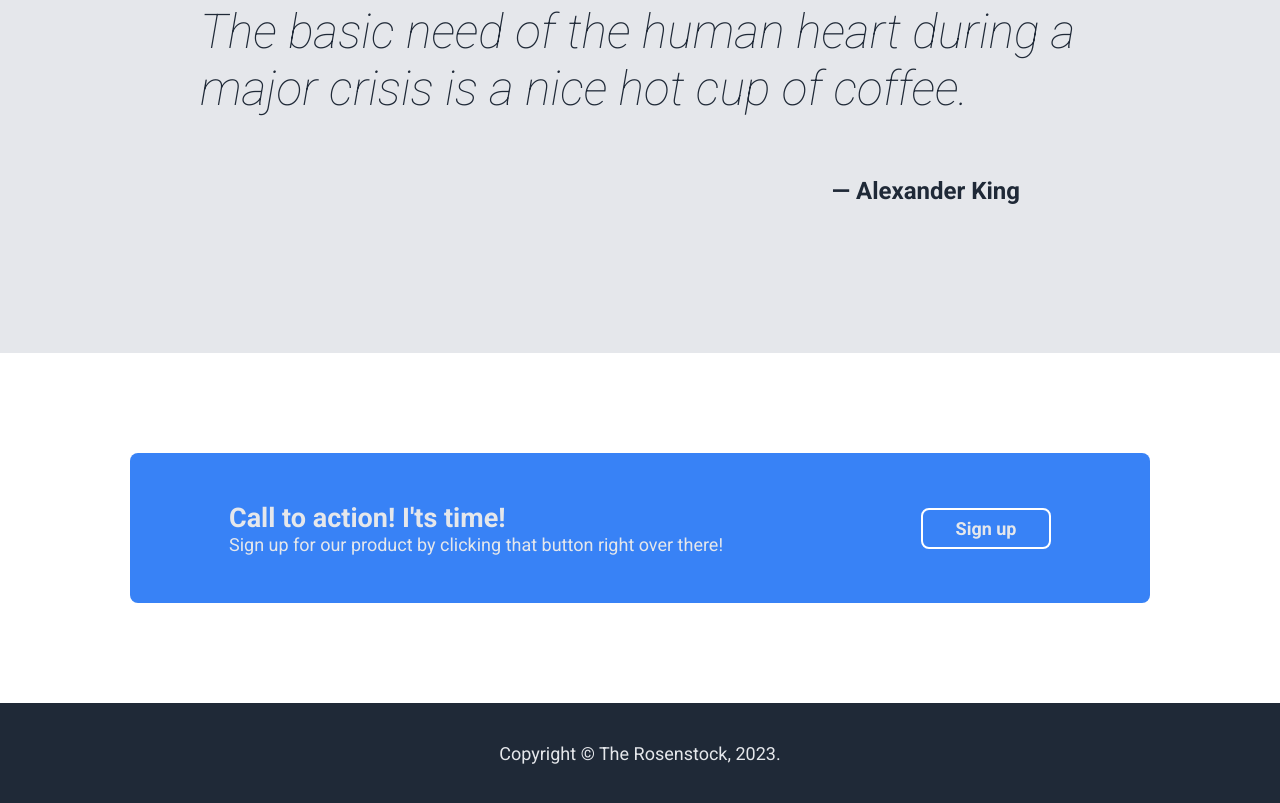
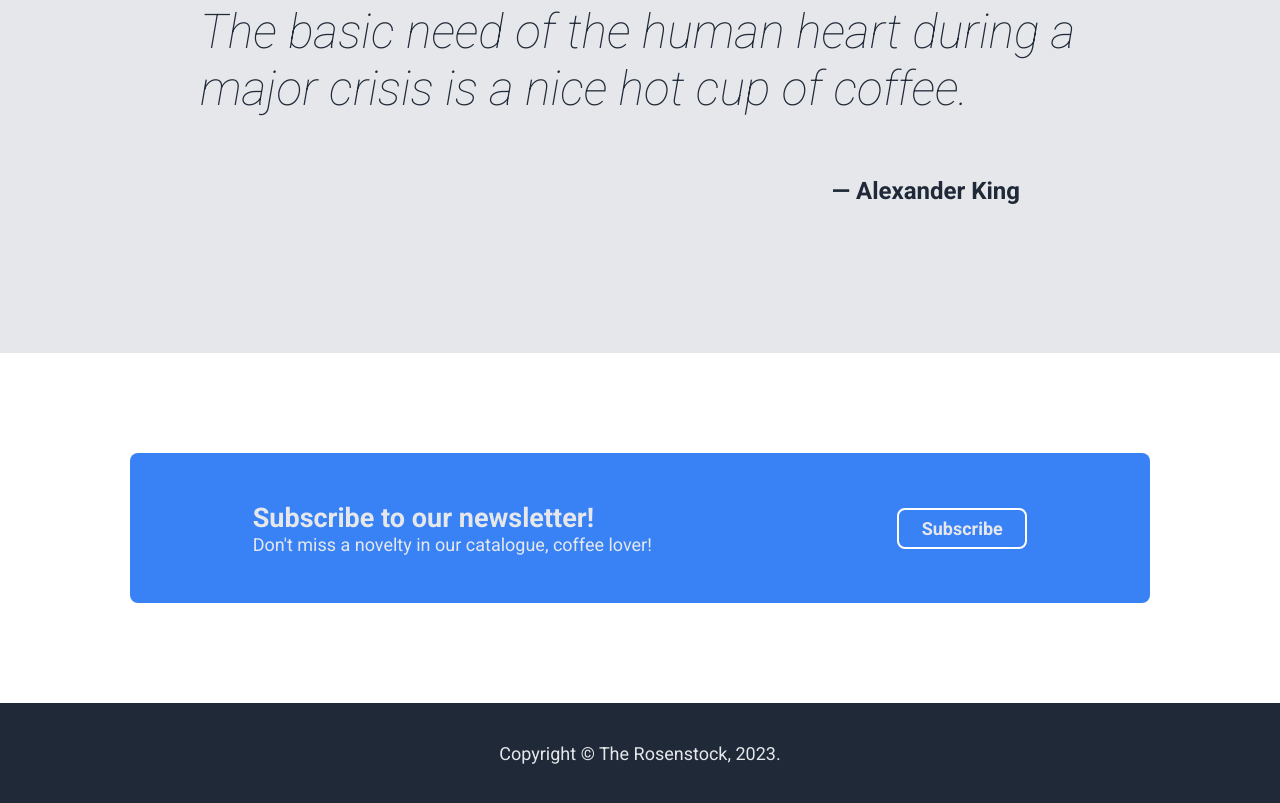
Before and after one commit to therosenstock/landingpage, a plain HTML site: page index.html in a window 1280 px wide. Shown: the part 1247-2050 px from the top of the page. Drawn offline with Linux system fonts and the light colour scheme.

Commit message:
action bug resolved

```diff
--- a/index.html
+++ b/index.html
@@ -69,11 +69,11 @@
         <section class="main-action">
             <div class="action-block">
                 <div class="action-info">
-                    <h2>Call to action! I'ts time!</h2>
-                    <p>Sign up for our product by clicking that button right over there!</p>
+                    <h2>Subscribe to our newsletter!</h2>
+                    <p>Don't miss a novelty in our catalogue, coffee lover!</p>
                 </div>
                 <div class="action-btn">
-                    <button id="sgn-action">Sign up</button>
+                    <button id="sgn-action">Subscribe</button>
                 </div>
             </div>
         </section>
```
